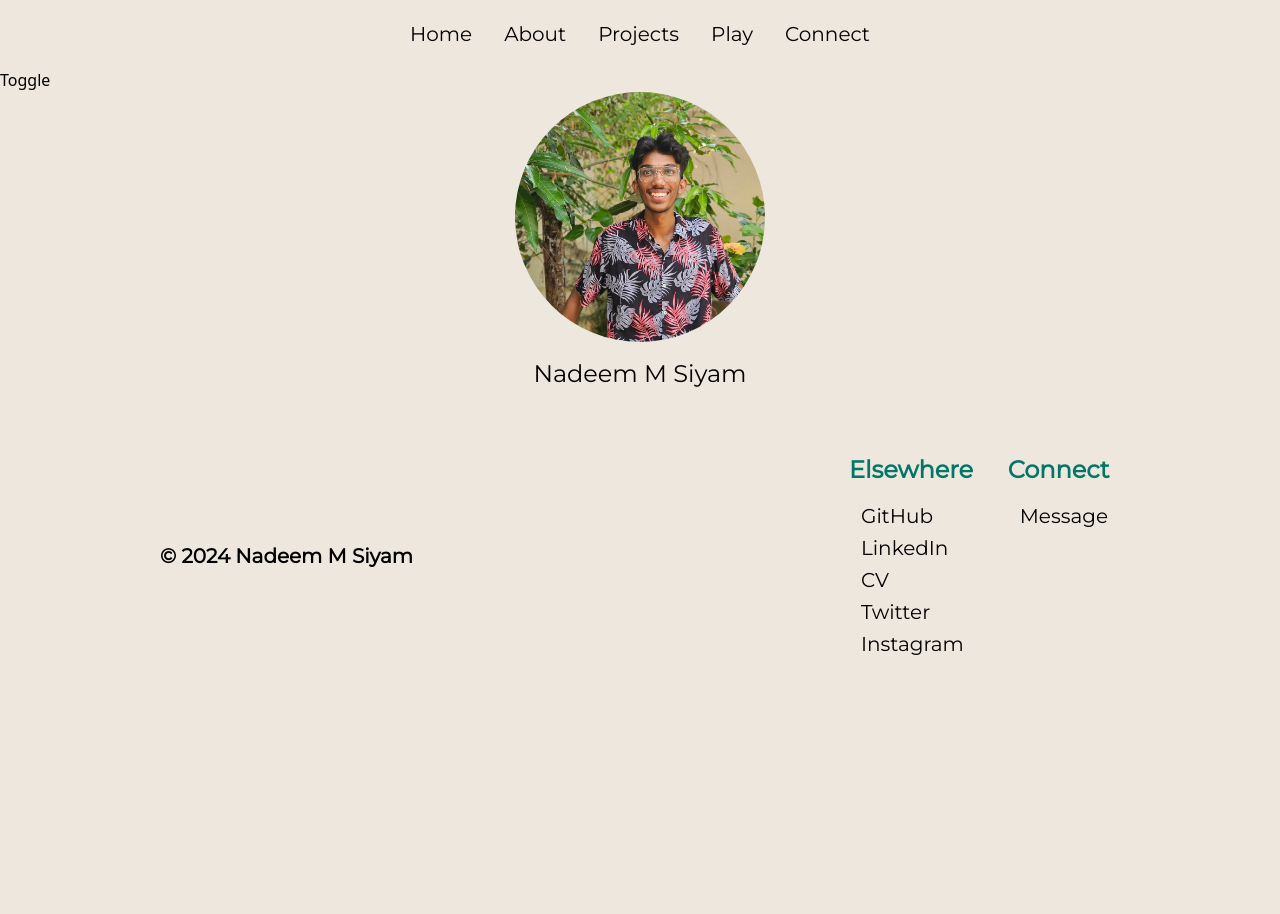
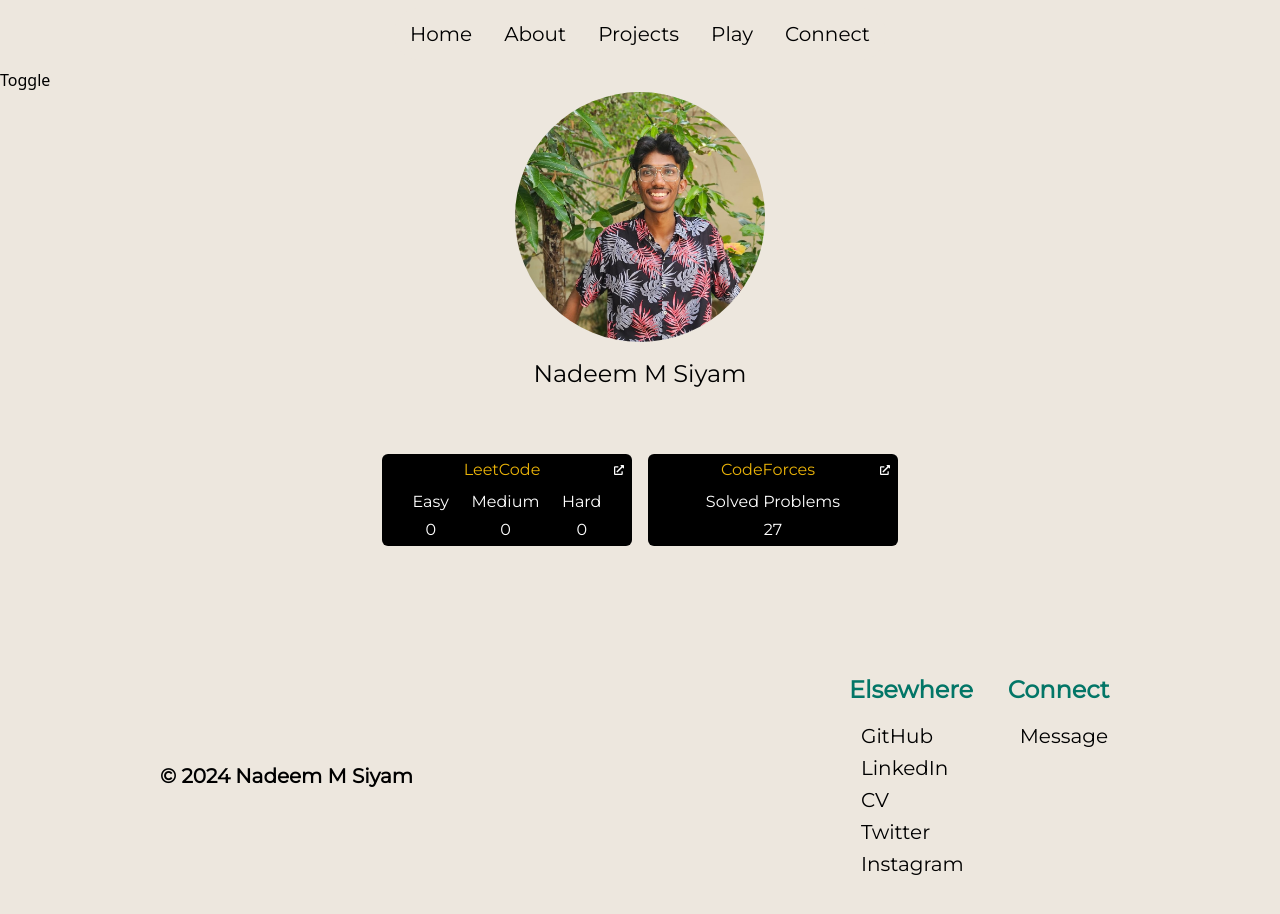
Before and after one commit to Centinoughty/portfolio, a Next.js app: page /About in a window 1280 px wide. Shown: the top 914 px of the page. Before the commit the page ends 800 px from the top, so only its background shows below. Built offline with nearby package versions, Linux system fonts and the light colour scheme; no server answers; a web font is replaced by a local one.

Commit message:
Completed edits03

```diff
--- /dev/null
+++ b/components/Cards/CodeForcesCard.tsx
@@ -0,0 +1,60 @@
+import { useEffect, useState } from "react";
+import NumberAnimation from "@/util/NumberAnimation";
+import { FaExternalLinkAlt } from "react-icons/fa";
+
+interface CodeForcesSubmission {
+  verdict: string;
+}
+
+export default function CodeForcesCard() {
+  const [solvedCount, setSolvedCount] = useState(0);
+
+  async function getData() {
+    try {
+      const response = await fetch(
+        "https://codeforces.com/api/user.status?handle=Centinoughty"
+      );
+      const resData = await response.json();
+      if (resData.status === "OK") {
+        const submissions: CodeForcesSubmission[] = resData.result;
+        const solvedProblems = submissions.filter(
+          (submission) => submission.verdict === "OK"
+        );
+        setSolvedCount(solvedProblems.length);
+      }
+    } catch (error) {
+      setSolvedCount(27);
+      // kjefg
+    }
+  }
+
+  useEffect(() => {
+    getData();
+  }, []);
+
+  return (
+    <>
+      <div className="px-2 py-1 w-[250px] font-mont flex flex-col gap-2 bg-black rounded-md">
+        <div className="flex justify-between">
+          <div></div>
+          <h2 className="text-yellow-500">CodeForces</h2>
+          <a
+            href="https://codeforces.com/profile/Centinoughty"
+            target="_blank"
+            className="my-auto"
+          >
+            <FaExternalLinkAlt fill="white" size={10} />
+          </a>
+        </div>
+        <div className="flex justify-evenly text-center text-white">
+          <div className="flex flex-col gap-1">
+            <h4>Solved Problems</h4>
+            <div>
+              <NumberAnimation delay={500} n={solvedCount} />
+            </div>
+          </div>
+        </div>
+      </div>
+    </>
+  );
+}
--- /dev/null
+++ b/components/Cards/LeetCodeCard.tsx
@@ -0,0 +1,60 @@
+import { useEffect, useState } from "react";
+import { FaExternalLinkAlt } from "react-icons/fa";
+import NumberAnimation from '@/util/NumberAnimation'
+
+interface LeetCodeCardData {
+  easySolved: number;
+  mediumSolved: number;
+  hardSolved: number;
+}
+
+export default function LeetCodeCard() {
+  const [data, setData] = useState<LeetCodeCardData>({
+    easySolved: 0,
+    mediumSolved: 0,
+    hardSolved: 0,
+  });
+
+  async function getData() {
+    try {
+      const response = await fetch(
+        "https://leetcode-stats-api.herokuapp.com/Centinoughty"
+      );
+      const resData = await response.json();
+      setData(resData);
+    } catch (error) {
+      console.log(error);
+    }
+  }
+
+  useEffect(() => {
+    getData();
+  }, []);
+
+  return (
+    <>
+      <div className="px-2 py-1 w-[250px] font-mont flex flex-col gap-2 bg-black rounded-md">
+        <div className="flex justify-between">
+          <div></div>
+          <h2 className="text-yellow-500">LeetCode</h2>
+          <a href="https://leetcode.com/Centinoughty" target="_blank" className="my-auto"><FaExternalLinkAlt fill="white" size={10} /></a>
+        </div>
+
+        <div className="flex justify-evenly text-center text-white">
+          <div className="flex flex-col gap-1">
+            <h4>Easy</h4>
+            <div><NumberAnimation delay={200} n={data.easySolved} /></div>
+          </div>
+          <div className="flex flex-col gap-1">
+            <h4>Medium</h4>
+            <div><NumberAnimation delay={200} n={data.mediumSolved} /></div>
+          </div>
+          <div className="flex flex-col gap-1">
+            <h4>Hard</h4>
+            <div><NumberAnimation delay={200} n={data.hardSolved} /></div>
+          </div>
+        </div>
+      </div>
+    </>
+  );
+}
--- a/components/Cards/ProjectCard.tsx
+++ b/components/Cards/ProjectCard.tsx
@@ -1,23 +1,47 @@
 import Button from "@/util/Button";
+import { useState } from "react";
+import ProjectDetailsModal from "../Modal/ProjectDetailsModal";
 
 interface ProjectCardProps {
   project: {
     id: number;
     image: string;
     name: string;
+    description: string;
     url: string;
     gitHub: string;
   };
 }
 
 export default function ProjectCard({ project }: ProjectCardProps) {
+  const [isModalOpen, setIsModalOpen] = useState(false);
+
+  function handleModalOpen() {
+    setIsModalOpen(true);
+  }
+
+  function handleModalClose() {
+    setIsModalOpen(false);
+  }
+
   return (
-    <div className="font-mont flex flex-col gap-2 justify-center p-2 m-2">
+    <>
+      {isModalOpen && (
+        <ProjectDetailsModal
+          open={isModalOpen}
+          project={project}
+          onClose={handleModalClose}
+        />
+      )}
+      <div className="font-mont flex flex-col gap-2 justify-center p-2 m-2 rounded-lg duration-300 hover:scale-[1.02] hover:shadow-lg">
+        <button>
           <img
+            onClick={handleModalOpen}
             src={project.image}
             alt={project.name}
             className="mx-auto h-[300px] rounded-t-2xl"
           />
+        </button>
 
         <p className="text-xl">{project.name}</p>
         <div className="flex gap-2 justify-center">
@@ -37,5 +61,6 @@ export default function ProjectCard({ project }: ProjectCardProps) {
           />
         </div>
       </div>
+    </>
   );
 }
--- a/components/Modal/ProjectDetailsModal.tsx
+++ b/components/Modal/ProjectDetailsModal.tsx
@@ -1 +1,73 @@
-export default function ProjectDetailsModal() {}
+import Button from "@/util/Button";
+import { useEffect, useRef } from "react";
+import { createPortal } from "react-dom";
+import { FiX } from "react-icons/fi";
+
+interface ProjectDetailsModalProps {
+  open: boolean;
+  project: {
+    id: number;
+    image: string;
+    name: string;
+    description: string;
+    url: string;
+    gitHub: string;
+  };
+  onClose: () => void;
+}
+
+export default function ProjectDetailsModal({
+  open,
+  project,
+  onClose,
+}: ProjectDetailsModalProps) {
+  const dialog = useRef<HTMLDialogElement | null>(null);
+
+  useEffect(() => {
+    if (open) {
+      dialog.current?.showModal();
+    } else {
+      dialog.current?.close();
+    }
+  }, [open]);
+
+  const buttonClasses = "px-2 py-1 rounded-lg border-2 border-black";
+
+  return createPortal(
+    <dialog
+      ref={dialog}
+      onClose={onClose}
+      className="p-2 w-[700px] h-[500px] rounded-lg bg-[#ede7de]"
+    >
+      {open ? (
+        <div className="h-full px-2 py-1 font-mont flex flex-col gap-4 justify-between bg-opacity-50">
+          <div className="flex flex-col gap-6">
+            <div className="flex justify-between py-2">
+              <div></div>
+              <h1 className="text-center text-2xl">{project.name}</h1>
+              <button onClick={onClose}><FiX className="text-red-500 font-light duration-200 hover:bg-red-500 hover:text-[#ede7de]" size={30} /></button>
+            </div>
+            <p className="px-2 text-xl">{project.description}</p>
+          </div>
+          <div className="flex justify-center gap-4">
+            <Button
+              onNewPage
+              download={false}
+              url={project.url}
+              label="OPEN"
+              className={buttonClasses + ' text-stone-200 bg-yellow-800'}
+            />
+            <Button
+              onNewPage
+              download={false}
+              url={project.gitHub}
+              label="GITHUB"
+              className={buttonClasses + ' bg-yellow-500'}
+            />
+          </div>
+        </div>
+      ) : null}
+    </dialog>,
+    document.getElementById("modal") as HTMLElement
+  );
+}
--- a/data/projects.ts
+++ b/data/projects.ts
@@ -2,6 +2,7 @@ interface ProjectsProps {
   id: number;
   image: string;
   name: string;
+  description: string;
   url: string;
   gitHub: string;
 }
@@ -11,7 +12,8 @@ export const projects: { [key: string]: ProjectsProps } = {
     id: 85907,
     image: "/projects/portfolio-webiste.png",
     name: "Porfolio Website",
-    url: "nadeemsiyam.vercel.app",
+    description: "My portfolio website, showcasing my skills",
+    url: "https://nadeemsiyam.vercel.app",
     gitHub: "https://github.com/Centinoughty/portfolio",
   },
 };
--- a/data/skills.ts
+++ b/data/skills.ts
@@ -1,5 +1,5 @@
 export const skills: { [key: string]: string } = {
-  DSA: "Proficient in DSA, with a solid understandin of key concepts such as arrays, linked lists, trees. Experienced in solving complex algorithmic problems and optimizing code efficiency.",
+  DSA: "Proficient in DSA, with a solid understanding of key concepts such as arrays, linked lists, trees. Experienced in solving complex algorithmic problems and optimizing code efficiency.",
   "Frontend Development":
     "Skilled in building modern and responsive UI using HTML, CSS and JavaScript frameworks like React and Next. Proficient in creating interactive websites that deliver exceptional UX.",
   "Backend Development":
--- a/package.json
+++ b/package.json
@@ -13,6 +13,7 @@
     "react": "^18",
     "react-dom": "^18",
     "react-icons": "^5.2.1",
+    "react-spring": "^9.7.3",
     "three": "^0.164.1",
     "typed.js": "^2.1.0"
   },
--- a/pages/About/index.tsx
+++ b/pages/About/index.tsx
@@ -3,6 +3,8 @@ import AboutPage from "@/components/AboutMe/AboutPage";
 import Footer from "@/components/Footer/Footer";
 import Header from "@/components/Header/Header";
 import { useState } from "react";
+import LeetCode from "@/components/Cards/LeetCodeCard";
+import CodeForcesCard from "@/components/Cards/CodeForcesCard";
 
 export default function About() {
   const [isChatType, setIsChatType] = useState(false);
@@ -16,6 +18,12 @@ export default function About() {
       <Header />
       <button onClick={toggleView}>Toggle</button>
       {isChatType ? <Chat /> : <AboutPage />}
+      <section className="flex justify-center">
+        <div className="flex flex-col md:flex-row gap-4 justify-center my-16">
+          <LeetCode />
+          <CodeForcesCard />
+        </div>
+      </section>
       <Footer />
     </>
   );
--- a/pages/Projects/index.tsx
+++ b/pages/Projects/index.tsx
@@ -10,7 +10,7 @@ export default function Projects() {
       <h1 className="text-5xl sm:text-6xl md:text-8xl font-diph font-bold text-center text-[#037667] my-16">
         Projects
       </h1>
-      <section className="my-16 grid gap-4 grid-cols-1 md:grid-cols-2 lg:grid-cols-4 text-center">
+      <section className="my-16 mx-4 grid gap-4 grid-cols-1 md:grid-cols-2 lg:grid-cols-3 text-center">
         {Object.keys(projects).length > 0 ? Object.keys(projects).map((project) => (
           <ProjectCard key={projects[project].id} project={projects[project]} />
         )) : <p>No Project</p>}
--- /dev/null
+++ b/util/NumberAnimation.tsx
@@ -0,0 +1,17 @@
+import { useSpring, animated } from "react-spring";
+
+interface NumberProps {
+  n: number;
+  delay: number;
+}
+
+export default function NmberAnimation({ n, delay }: NumberProps) {
+  const { number } = useSpring({
+    from: { number: 0 },
+    number: n,
+    delay: delay,
+    config: { mass: 1, tension: 20, friction: 10 },
+  });
+
+  return <animated.div>{number.to((n) => n.toFixed(0))}</animated.div>;
+}
```
Also changed, not shown: 1 other file (tests, documents, lock files or other folders). Lines whose indentation alone changed are shown as unchanged.
